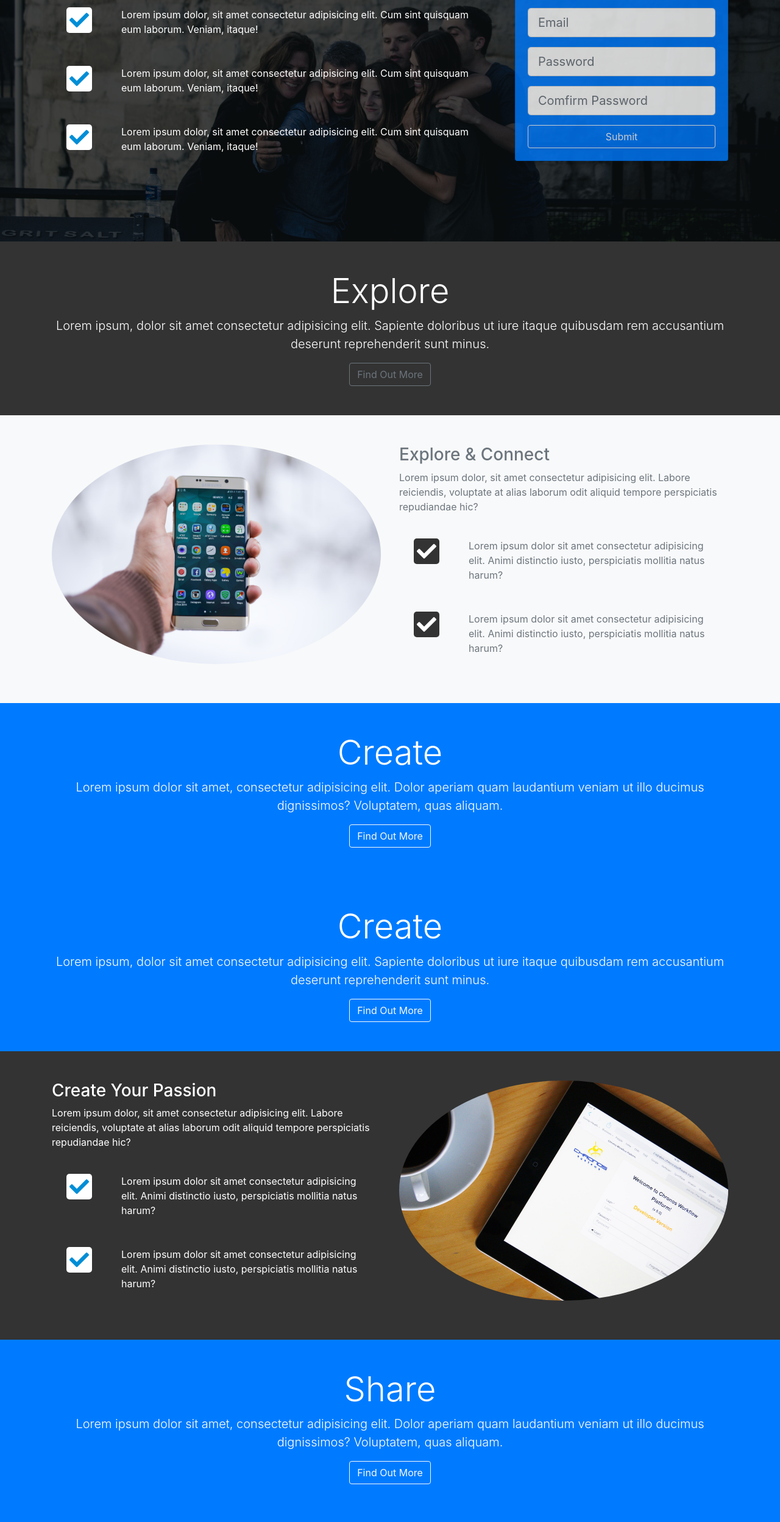
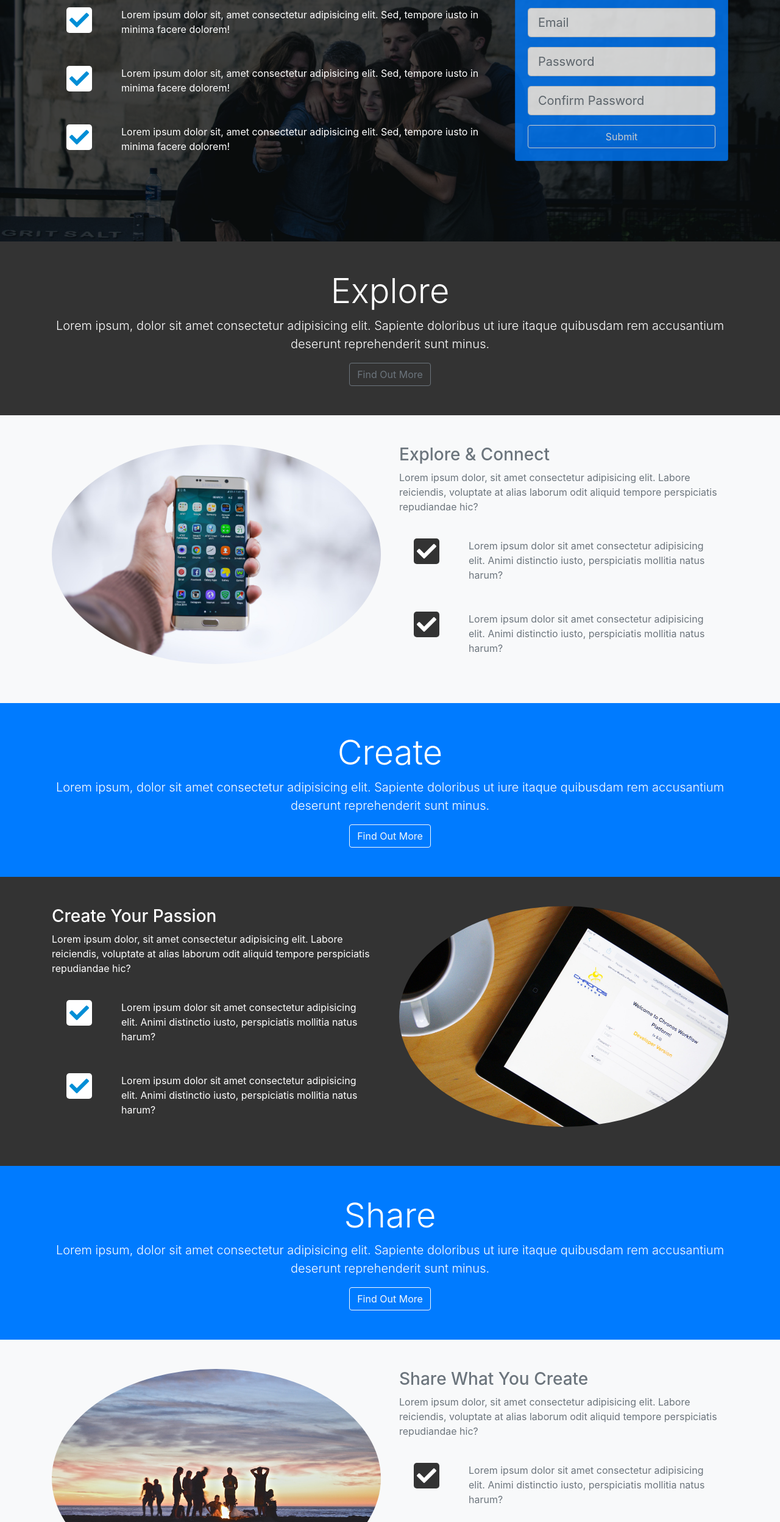
Before and after one commit to rjaguero00/LoopLab, a plain HTML site: page index.html in a window 1280 px wide. Shown: the part 304-2800 px from the top of the page at 61% size. Drawn offline with nearby package versions, Linux system fonts and the light colour scheme.

Commit message:
more fixes

```diff
--- a/index.html
+++ b/index.html
@@ -5,15 +5,13 @@
   <meta charset="UTF-8">
   <meta name="viewport" content="width=device-width, initial-scale=1.0">
   <meta http-equiv="X-UA-Compatible" content="ie=edge">
-  <link rel="stylesheet" href="https://use.fontawesome.com/releases/v5.5.0/css/all.css" integrity="sha384-B4dIYHKNBt8Bc12p+WXckhzcICo0wtJAoU8YZTY5qE0Id1GSseTk6S+L3BlXeVIU"
+  <link rel="stylesheet" href="https://use.fontawesome.com/releases/v5.0.13/css/all.css" integrity="sha384-DNOHZ68U8hZfKXOrtjWvjxusGo9WQnrNx2sqG0tfsghAvtVlRW3tvkXWZh58N9jp"
     crossorigin="anonymous">
-  <link rel="stylesheet" href="https://stackpath.bootstrapcdn.com/bootstrap/4.1.3/css/bootstrap.min.css" integrity="sha384-MCw98/SFnGE8fJT3GXwEOngsV7Zt27NXFoaoApmYm81iuXoPkFOJwJ8ERdknLPMO"
+  <link rel="stylesheet" href="https://stackpath.bootstrapcdn.com/bootstrap/4.1.1/css/bootstrap.min.css" integrity="sha384-WskhaSGFgHYWDcbwN70/dfYBj47jz9qbsMId/iRN3ewGhXQFZCSftd1LZCfmhktB"
     crossorigin="anonymous">
   <link rel="stylesheet" href="css/style.css">
-  <title>LoopLAB</title>
+  <title>LoopLab</title>
 </head>
-
-<!-- NavBar -->
 
 <body data-spy="scroll" data-target="#main-nav" id="home">
   <nav class="navbar navbar-expand-sm bg-dark navbar-dark fixed-top" id="main-nav">
@@ -41,22 +39,22 @@
     </div>
   </nav>
 
-  <!-- Home Section -->
+  <!-- HOME SECTION -->
   <header id="home-section">
     <div class="dark-overlay">
       <div class="home-inner container">
         <div class="row">
           <div class="col-lg-8 d-none d-lg-block">
-            <h1 class="display-4">Build <strong> social profiles </strong> and gain revenue<strong>profits </strong>
+            <h1 class="display-4">Build
+              <strong>social profiles</strong> and gain revenue
+              <strong>profits</strong>
             </h1>
-
             <div class="d-flex">
               <div class="p-4 align-self-start">
                 <i class="fas fa-check fa-2x"></i>
               </div>
               <div class="p-4 align-self-end">
-                Lorem ipsum dolor, sit amet consectetur adipisicing elit. Cum sint quisquam eum laborum. Veniam,
-                itaque!
+                Lorem ipsum dolor sit, amet consectetur adipisicing elit. Sed, tempore iusto in minima facere dolorem!
               </div>
             </div>
 
@@ -65,8 +63,7 @@
                 <i class="fas fa-check fa-2x"></i>
               </div>
               <div class="p-4 align-self-end">
-                Lorem ipsum dolor, sit amet consectetur adipisicing elit. Cum sint quisquam eum laborum. Veniam,
-                itaque!
+                Lorem ipsum dolor sit, amet consectetur adipisicing elit. Sed, tempore iusto in minima facere dolorem!
               </div>
             </div>
 
@@ -75,8 +72,7 @@
                 <i class="fas fa-check fa-2x"></i>
               </div>
               <div class="p-4 align-self-end">
-                Lorem ipsum dolor, sit amet consectetur adipisicing elit. Cum sint quisquam eum laborum. Veniam,
-                itaque!
+                Lorem ipsum dolor sit, amet consectetur adipisicing elit. Sed, tempore iusto in minima facere dolorem!
               </div>
             </div>
           </div>
@@ -90,20 +86,16 @@
                   <div class="form-group">
                     <input type="text" class="form-control form-control-lg" placeholder="Username">
                   </div>
-
                   <div class="form-group">
                     <input type="email" class="form-control form-control-lg" placeholder="Email">
                   </div>
-
                   <div class="form-group">
                     <input type="password" class="form-control form-control-lg" placeholder="Password">
                   </div>
-
                   <div class="form-group">
-                    <input type="password" class="form-control form-control-lg" placeholder="Comfirm Password">
+                    <input type="password" class="form-control form-control-lg" placeholder="Confirm Password">
                   </div>
-                  <input type="submit" vallue="Submit" class="btn btn-outline-light btn-block">
-
+                  <input type="submit" value="Submit" class="btn btn-outline-light btn-block">
                 </form>
               </div>
             </div>
@@ -164,20 +156,6 @@
     </div>
   </section>
 
-  <!--  Create Head -->
-  <section id="create-head-section" class="bg-primary">
-    <div class="container">
-      <div class="row">
-        <div class="col text-center py-5">
-          <h1 class="display-4">Create</h1>
-          <p class="lead">Lorem ipsum dolor sit amet, consectetur adipisicing elit. Dolor aperiam quam laudantium
-            veniam ut illo ducimus dignissimos? Voluptatem, quas aliquam.</p>
-          <a href="#" class="btn btn-outline-light">Find Out More</a>
-        </div>
-      </div>
-    </div>
-  </section>
-
   <!-- CREATE HEAD -->
   <section id="create-head-section" class="bg-primary">
     <div class="container">
@@ -224,20 +202,6 @@
               natus harum?
             </div>
           </div>
-        </div>
-      </div>
-    </div>
-  </section>
-
-  <!-- Share Head -->
-  <section id="share-head-section" class="bg-primary">
-    <div class="container">
-      <div class="row">
-        <div class="col text-center py-5">
-          <h1 class="display-4">Share</h1>
-          <p class="lead">Lorem ipsum dolor sit amet, consectetur adipisicing elit. Dolor aperiam quam laudantium
-            veniam ut illo ducimus dignissimos? Voluptatem, quas aliquam.</p>
-          <a href="#" class="btn btn-outline-light">Find Out More</a>
         </div>
       </div>
     </div>
@@ -294,20 +258,22 @@
     </div>
   </section>
 
-  <!-- Footer -->
+  <!-- FOOTER -->
   <footer id="main-footer" class="bg-dark">
     <div class="container">
       <div class="row">
         <div class="col text-center py-4">
           <h3>LoopLAB</h3>
-          <p>Copyright &copy; <span id="year"></span></p>
+          <p>Copyright &copy;
+            <span id="year"></span>
+          </p>
           <button class="btn btn-primary" data-toggle="modal" data-target="#contactModal">Contact Us</button>
         </div>
       </div>
     </div>
   </footer>
 
-  <!-- Contact Modal -->
+  <!-- CONTACT MODAL -->
   <div class="modal fade text-dark" id="contactModal">
     <div class="modal-dialog">
       <div class="modal-content">
@@ -345,17 +311,17 @@
     crossorigin="anonymous"></script>
   <script src="https://cdnjs.cloudflare.com/ajax/libs/popper.js/1.14.3/umd/popper.min.js" integrity="sha384-ZMP7rVo3mIykV+2+9J3UJ46jBk0WLaUAdn689aCwoqbBJiSnjAK/l8WvCWPIPm49"
     crossorigin="anonymous"></script>
-  <script src="https://stackpath.bootstrapcdn.com/bootstrap/4.1.3/js/bootstrap.min.js" integrity="sha384-ChfqqxuZUCnJSK3+MXmPNIyE6ZbWh2IMqE241rYiqJxyMiZ6OW/JmZQ5stwEULTy"
+  <script src="https://stackpath.bootstrapcdn.com/bootstrap/4.1.1/js/bootstrap.min.js" integrity="sha384-smHYKdLADwkXOn1EmN1qk/HfnUcbVRZyYmZ4qpPea6sjB/pTJ0euyQp0Mk8ck+5T"
     crossorigin="anonymous"></script>
 
   <script>
     // Get the current year for the copyright
     $('#year').text(new Date().getFullYear());
 
-    //Init ScrollSpy
+    // Init Scrollspy
     $('body').scrollspy({ target: '#main-nav' });
 
-    //Smooth Scrolling
+    // Smooth Scrolling
     $("#main-nav a").on('click', function (event) {
       if (this.hash !== "") {
         event.preventDefault();
```
